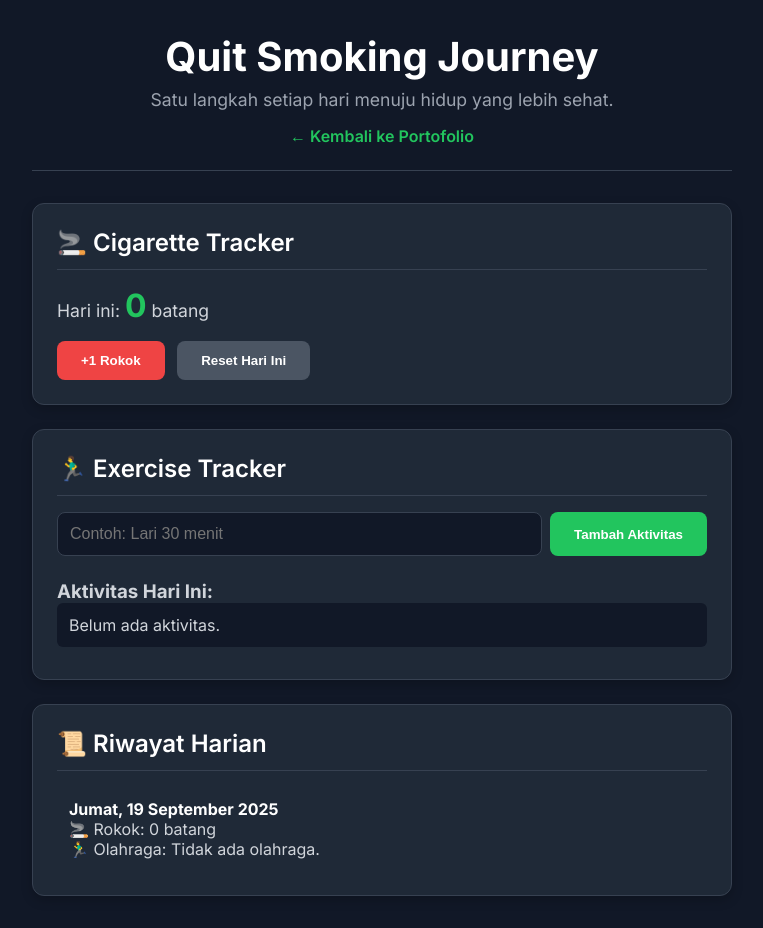
After one commit to razorcmd/bijaks, a Flask app: page /tracker in a window 1280 px wide. The commit adds this page. Shown: the whole page, without its empty margins (258-1021 px from the left). Run offline with Flask 3, Linux system fonts and the light colour scheme.

Commit message:
penambahan fitur tracker

```diff
--- a/app.py
+++ b/app.py
@@ -1,15 +1,8 @@
-from flask import Flask, render_template, send_from_directory, url_for # Tambahkan url_for di sini
+from flask import Flask, render_template, send_from_directory, url_for
 import json # Import pustaka json
 import os # Import pustaka os untuk path file
 
 app = Flask(__name__)
-
-# --- Perbaikan send_from_directory (direkomendasikan) ---
-# Fungsi ini untuk melayani file statis secara eksplisit.
-# Flask biasanya sudah bisa melakukannya, tapi ini lebih robust.
-@app.route('/static/<path:filename>')
-def static_files(filename):
-    return send_from_directory(os.path.join(app.root_path, 'static'), filename) # Menggunakan os.path.join dan app.root_path
 
 @app.route('/')
 def home():
@@ -38,5 +31,9 @@ def home():
 def expenses_app():
     return render_template('expenses/index.html')
 
+@app.route('/tracker')
+def tracker_app():
+    return render_template('tracker.html')
+
 if __name__ == '__main__':
     app.run(host='0.0.0.0', port=5000, debug=True) # debug=True akan mengaktifkan auto-reload
--- /dev/null
+++ b/static/tracker.css
@@ -0,0 +1,199 @@
+@import url('https://fonts.googleapis.com/css2?family=Inter:wght@400;600;700&display=swap');
+
+:root {
+    --bg-color: #111827; /* Dark Gray from portfolio */
+    --card-bg: #1F2937; /* Lighter Gray */
+    --primary-color: #22c55e; /* Green for positive actions */
+    --secondary-color: #ef4444; /* Red for negative actions */
+    --text-color: #d1d5db; /* Light gray text */
+    --text-light: #9ca3af;
+    --border-color: #374151;
+}
+
+* {
+    box-sizing: border-box;
+    margin: 0;
+    padding: 0;
+}
+
+body {
+    font-family: 'Inter', sans-serif;
+    background-color: var(--bg-color);
+    color: var(--text-color);
+    display: flex;
+    justify-content: center;
+    padding: 2rem 1rem;
+}
+
+.container {
+    width: 100%;
+    max-width: 700px;
+}
+
+header {
+    text-align: center;
+    margin-bottom: 2rem;
+    border-bottom: 1px solid var(--border-color);
+    padding-bottom: 1.5rem;
+}
+
+header h1 {
+    font-size: 2.5rem;
+    font-weight: 700;
+    color: white;
+    margin-bottom: 0.5rem;
+}
+
+header p {
+    color: var(--text-light);
+    font-size: 1.1rem;
+}
+
+.back-link {
+    display: inline-block;
+    margin-top: 1rem;
+    color: var(--primary-color);
+    text-decoration: none;
+    font-weight: 600;
+    transition: color 0.3s;
+}
+
+.back-link:hover {
+    color: #16a34a;
+}
+
+main {
+    display: grid;
+    gap: 1.5rem;
+}
+
+.tracker-card, .history-card {
+    background-color: var(--card-bg);
+    padding: 1.5rem;
+    border-radius: 12px;
+    border: 1px solid var(--border-color);
+    box-shadow: 0 4px 12px rgba(0,0,0,0.2);
+}
+
+.tracker-card h2, .history-card h2 {
+    font-size: 1.5rem;
+    font-weight: 600;
+    color: white;
+    margin-bottom: 1rem;
+    border-bottom: 1px solid var(--border-color);
+    padding-bottom: 0.75rem;
+}
+
+.tracker-card p {
+    font-size: 1.1rem;
+    margin-bottom: 1rem;
+}
+
+.tracker-card p span {
+    font-size: 2rem;
+    font-weight: 700;
+    color: var(--secondary-color);
+}
+
+.btn-add, .btn-reset {
+    padding: 0.75rem 1.5rem;
+    border: none;
+    border-radius: 8px;
+    font-weight: 600;
+    cursor: pointer;
+    transition: background-color 0.3s, transform 0.1s;
+}
+
+.btn-add {
+    background-color: var(--primary-color);
+    color: white;
+}
+
+.btn-add:hover {
+    background-color: #16a34a;
+}
+
+#add-smoke-btn {
+    background-color: var(--secondary-color);
+}
+
+#add-smoke-btn:hover {
+    background-color: #dc2626;
+}
+
+.btn-reset {
+    background-color: #4b5563;
+    color: white;
+    margin-left: 0.5rem;
+}
+
+.btn-reset:hover {
+    background-color: #6b7280;
+}
+
+#exercise-form {
+    display: flex;
+    gap: 0.5rem;
+    margin-bottom: 1.5rem;
+}
+
+#exercise-form input {
+    flex-grow: 1;
+    padding: 0.75rem;
+    border-radius: 8px;
+    border: 1px solid var(--border-color);
+    background-color: var(--bg-color);
+    color: var(--text-color);
+    font-size: 1rem;
+}
+
+#exercise-form input:focus {
+    outline: none;
+    border-color: var(--primary-color);
+}
+
+#exercise-list {
+    list-style: none;
+    padding-left: 0;
+}
+
+#exercise-list li {
+    background-color: var(--bg-color);
+    padding: 0.75rem;
+    border-radius: 6px;
+    margin-bottom: 0.5rem;
+    display: flex;
+    justify-content: space-between;
+    align-items: center;
+}
+
+.delete-exercise-btn {
+    background: none;
+    border: none;
+    color: var(--text-light);
+    cursor: pointer;
+    font-size: 1.2rem;
+}
+
+.delete-exercise-btn:hover {
+    color: var(--secondary-color);
+}
+
+#history-log {
+    max-height: 300px;
+    overflow-y: auto;
+    padding-right: 10px;
+}
+
+.history-item {
+    padding: 0.75rem;
+    border-bottom: 1px solid var(--border-color);
+}
+
+.history-item:last-child {
+    border-bottom: none;
+}
+
+.history-item strong {
+    color: white;
+}
--- /dev/null
+++ b/static/tracker.js
@@ -0,0 +1,139 @@
+document.addEventListener('DOMContentLoaded', () => {
+    // --- DOM Elements ---
+    const todaySmokesEl = document.getElementById('today-smokes');
+    const addSmokeBtn = document.getElementById('add-smoke-btn');
+    const resetSmokesBtn = document.getElementById('reset-smokes-btn');
+
+    const exerciseForm = document.getElementById('exercise-form');
+    const exerciseInput = document.getElementById('exercise-input');
+    const exerciseListEl = document.getElementById('exercise-list');
+
+    const historyLogEl = document.getElementById('history-log');
+
+    // --- State Management ---
+    let data = {};
+
+    // --- Utility Functions ---
+    const getTodayKey = () => {
+        const today = new Date();
+        return today.toISOString().split('T')[0]; // YYYY-MM-DD format
+    };
+
+    const loadData = () => {
+        const savedData = localStorage.getItem('quitSmokeTracker');
+        data = savedData ? JSON.parse(savedData) : {};
+    };
+
+    const saveData = () => {
+        localStorage.setItem('quitSmokeTracker', JSON.stringify(data));
+    };
+
+    const render = () => {
+        const todayKey = getTodayKey();
+
+        // Initialize today's data if it doesn't exist
+        if (!data[todayKey]) {
+            data[todayKey] = { smokes: 0, exercises: [] };
+        }
+
+        // Render smokes
+        todaySmokesEl.textContent = data[todayKey].smokes;
+        if (data[todayKey].smokes > 0) {
+            todaySmokesEl.style.color = 'var(--secondary-color)';
+        } else {
+            todaySmokesEl.style.color = 'var(--primary-color)';
+        }
+
+        // Render exercises
+        exerciseListEl.innerHTML = '';
+        if (data[todayKey].exercises.length === 0) {
+            exerciseListEl.innerHTML = '<li>Belum ada aktivitas.</li>';
+        } else {
+            data[todayKey].exercises.forEach((exercise, index) => {
+                const li = document.createElement('li');
+                li.textContent = exercise;
+                const deleteBtn = document.createElement('button');
+                deleteBtn.textContent = '×';
+                deleteBtn.className = 'delete-exercise-btn';
+                deleteBtn.dataset.index = index;
+                li.appendChild(deleteBtn);
+                exerciseListEl.appendChild(li);
+            });
+        }
+
+        // Render history
+        historyLogEl.innerHTML = '';
+        const sortedKeys = Object.keys(data).sort().reverse(); // Newest first
+        sortedKeys.forEach(key => {
+            const entry = data[key];
+            const date = new Date(key).toLocaleDateString('id-ID', { weekday: 'long', year: 'numeric', month: 'long', day: 'numeric' });
+
+            const historyItem = document.createElement('div');
+            historyItem.className = 'history-item';
+
+            let exercisesHtml = 'Tidak ada olahraga.';
+            if (entry.exercises.length > 0) {
+                exercisesHtml = `<ul>${entry.exercises.map(ex => `<li>- ${ex}</li>`).join('')}</ul>`;
+            }
+
+            historyItem.innerHTML = `
+                <p><strong>${date}</strong></p>
+                <p>🚬 Rokok: ${entry.smokes} batang</p>
+                <p>🏃‍♂️ Olahraga: ${exercisesHtml}</p>
+            `;
+            historyLogEl.appendChild(historyItem);
+        });
+    };
+
+    // --- Event Handlers ---
+    const handleAddSmoke = () => {
+        const todayKey = getTodayKey();
+        data[todayKey].smokes += 1;
+        saveData();
+        render();
+    };
+
+    const handleResetSmokes = () => {
+        if (confirm('Anda yakin ingin mereset jumlah rokok hari ini?')) {
+            const todayKey = getTodayKey();
+            data[todayKey].smokes = 0;
+            saveData();
+            render();
+        }
+    };
+
+    const handleAddExercise = (e) => {
+        e.preventDefault();
+        const exerciseText = exerciseInput.value.trim();
+        if (exerciseText) {
+            const todayKey = getTodayKey();
+            data[todayKey].exercises.push(exerciseText);
+            exerciseInput.value = '';
+            saveData();
+            render();
+        }
+    };
+
+    const handleDeleteExercise = (e) => {
+        if (e.target.classList.contains('delete-exercise-btn')) {
+            const index = parseInt(e.target.dataset.index, 10);
+            const todayKey = getTodayKey();
+            data[todayKey].exercises.splice(index, 1);
+            saveData();
+            render();
+        }
+    };
+
+    // --- Initialization ---
+    const init = () => {
+        addSmokeBtn.addEventListener('click', handleAddSmoke);
+        resetSmokesBtn.addEventListener('click', handleResetSmokes);
+        exerciseForm.addEventListener('submit', handleAddExercise);
+        exerciseListEl.addEventListener('click', handleDeleteExercise);
+
+        loadData();
+        render();
+    };
+
+    init();
+});
--- /dev/null
+++ b/templates/tracker.html
@@ -0,0 +1,47 @@
+<!DOCTYPE html>
+<html lang="id">
+<head>
+    <meta charset="UTF-8">
+    <meta name="viewport" content="width=device-width, initial-scale=1.0">
+    <title>Cigarette & Exercise Tracker</title>
+    <link rel="stylesheet" href="{{ url_for('static', filename='tracker.css') }}"> <!-- Pastikan hanya ada satu baris ini -->
+</head>
+<body>
+    <div class="container">
+        <header>
+            <h1>Quit Smoking Journey</h1>
+            <p>Satu langkah setiap hari menuju hidup yang lebih sehat.</p>
+            <a href="{{ url_for('home') }}" class="back-link">&larr; Kembali ke Portofolio</a>
+        </header>
+
+        <main>
+            <div class="tracker-card">
+                <h2>🚬 Cigarette Tracker</h2>
+                <p>Hari ini: <span id="today-smokes">0</span> batang</p>
+                <button id="add-smoke-btn" class="btn-add">+1 Rokok</button>
+                <button id="reset-smokes-btn" class="btn-reset">Reset Hari Ini</button>
+            </div>
+
+            <div class="tracker-card">
+                <h2>🏃‍♂️ Exercise Tracker</h2>
+                <form id="exercise-form">
+                    <input type="text" id="exercise-input" placeholder="Contoh: Lari 30 menit" required>
+                    <button type="submit" class="btn-add">Tambah Aktivitas</button>
+                </form>
+                <h3>Aktivitas Hari Ini:</h3>
+                <ul id="exercise-list">
+                    <!-- Aktivitas akan muncul di sini -->
+                </ul>
+            </div>
+
+            <div class="history-card">
+                <h2>📜 Riwayat Harian</h2>
+                <div id="history-log">
+                    <!-- Riwayat akan muncul di sini -->
+                </div>
+            </div>
+        </main>
+    </div>
+    <script src="{{ url_for('static', filename='tracker.js') }}"></script> <!-- Pastikan hanya ada satu baris ini -->
+</body>
+</html>
```
Also changed, not shown: templates/index.html (+0 -37 lines), static/images/person1.jpg (renamed from static/images/IMG_0742.JPG), static/images/person2.jpg (renamed from static/images/IMG_9929.JPG).
